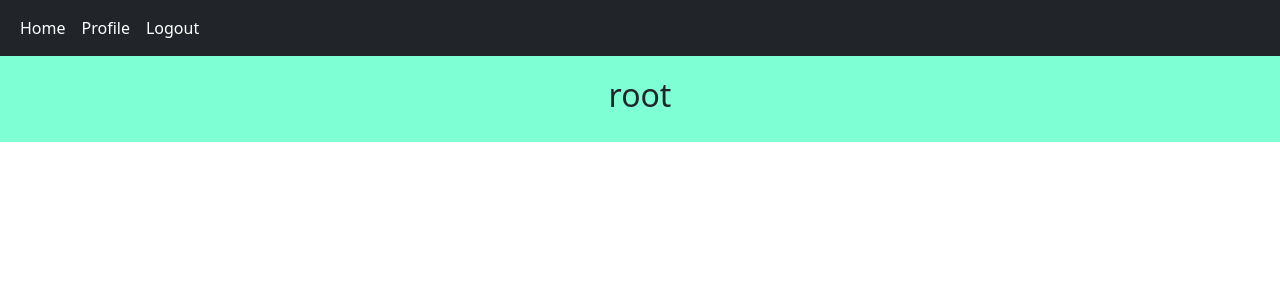
After one commit to Yasinebr/prj1, a Django app: page /accounts/profile/1 in a window 1280 px wide. The commit adds this page. Shown: the top 300 px of the page. Run offline with Django 5.2, Linux system fonts and the light colour scheme; a user stored in the database is signed in; data comes from the database, SQL or seed files in the repository; both versions use the stored data as it was after the commit.

Commit message:
add profile

```diff
--- /dev/null
+++ b/prj/accounts/templates/accounts/profile.html
@@ -0,0 +1,4 @@
+{% extends 'base.html' %}
+{% block content %}
+    <h2 class="text-center">{{ user.username }}</h2>
+{% endblock %}
--- a/prj/accounts/urls.py
+++ b/prj/accounts/urls.py
@@ -5,6 +5,7 @@ app_name = 'accounts'
 urlpatterns = [
     path('register/', views.RegisterView.as_view(), name='register'),
     path('login/', views.LoginView.as_view(), name='login'),
+    path('logout/', views.LogoutView.as_view(), name='logout'),
 
-    path('logout/', views.LogoutView.as_view(), name='logout')
+    path('profile/<int:user_id>', views.ProfileView.as_view(), name='profile')
 ]
--- a/prj/accounts/views.py
+++ b/prj/accounts/views.py
@@ -59,3 +59,8 @@ class LogoutView(LoginRequiredMixin ,View):
         logout(request)
         messages.success(request, 'logout successfully', 'success')
         return redirect('home:home')
+
+class ProfileView(LoginRequiredMixin ,View):
+    def get(self, request, user_id):
+        user = User.objects.get(pk=user_id)
+        return render(request, 'accounts/profile.html', {'user':user})
--- a/prj/templates/include/navbar.html
+++ b/prj/templates/include/navbar.html
@@ -3,6 +3,7 @@
       <ul class="navbar-nav">
           <a class="nav-link active" aria-current="page" href="{% url 'home:home' %}">Home</a>
           {% if request.user.is_authenticated %}
+          <a class="nav-link active" aria-current="page" href="{% url 'accounts:profile' request.user.pk %}">Profile</a>
           <a class="nav-link active" aria-current="page" href="{% url 'accounts:logout' %}">Logout</a>
           {% else %}
           <a class="nav-link active" aria-current="page" href="{% url 'accounts:register' %}">Register</a>
```
Also changed, not shown: prj/db.sqlite3.
